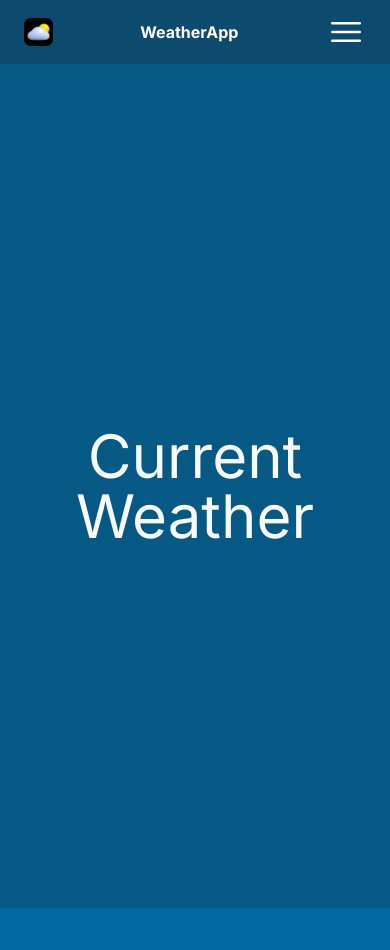
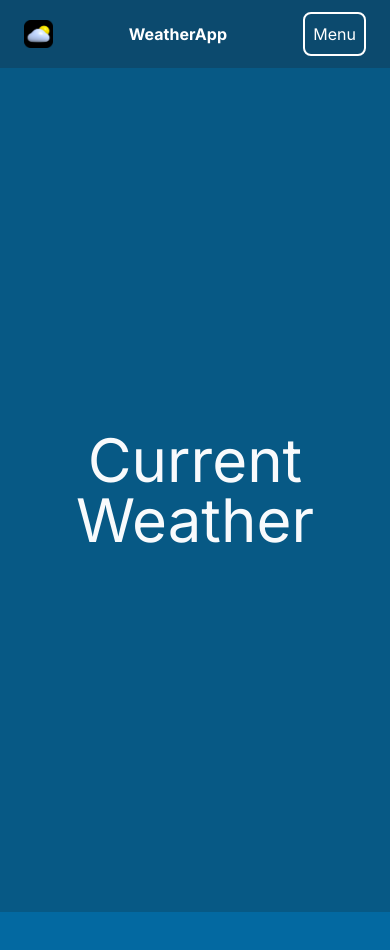
Before and after one commit to tbrown034/my-weather-app, a Next.js app: page / in a window 390 px wide. Shown: the top 950 px of the page. Built offline with nearby package versions, Linux system fonts and the light colour scheme.

Commit message:
WIP feat(header): added headless ui library and using its popover. Also replaced hamburger icon with sytlized menu button

```diff
--- a/app/Components/Menu.jsx
+++ b/app/Components/Menu.jsx
@@ -1,17 +1,25 @@
 "use client";
-import { Menu } from "@headlessui/react";
+import { Popover } from "@headlessui/react";
 import { Bars3Icon } from "@heroicons/react/24/solid";
+import Link from "next/link";
 
 export default function Hamburger() {
   return (
     <>
-      <Menu>
-        <Menu.Button>
-          <div className="w-10 sm:w-20">
-            <Bars3Icon />
+      <Popover className="relative">
+        <Popover.Button className="p-2 border-2 border-white rounded-lg hover:bg-white hover:text-sky-800 active:bg-sky-700 active:text-white focus:outline-none focus:ring-2 focus:ring-offset-2 focus:ring-sky-500">
+          Menu
+        </Popover.Button>
+
+        <Popover.Panel className="absolute left-0 right-0 z-10 w-full max-w-full sm:w-64">
+          <div className="flex flex-col rounded-lg bg-sky-400">
+            <Link href="/current">Current Weather</Link>
+            <Link href="/forecast">Tomorrow's Weather</Link>
+            <Link href="/timer">Sunrise and Sunset Timer</Link>
+            <Link href="/about">About</Link>
           </div>
-        </Menu.Button>
-      </Menu>
+        </Popover.Panel>
+      </Popover>
     </>
   );
 }
```
